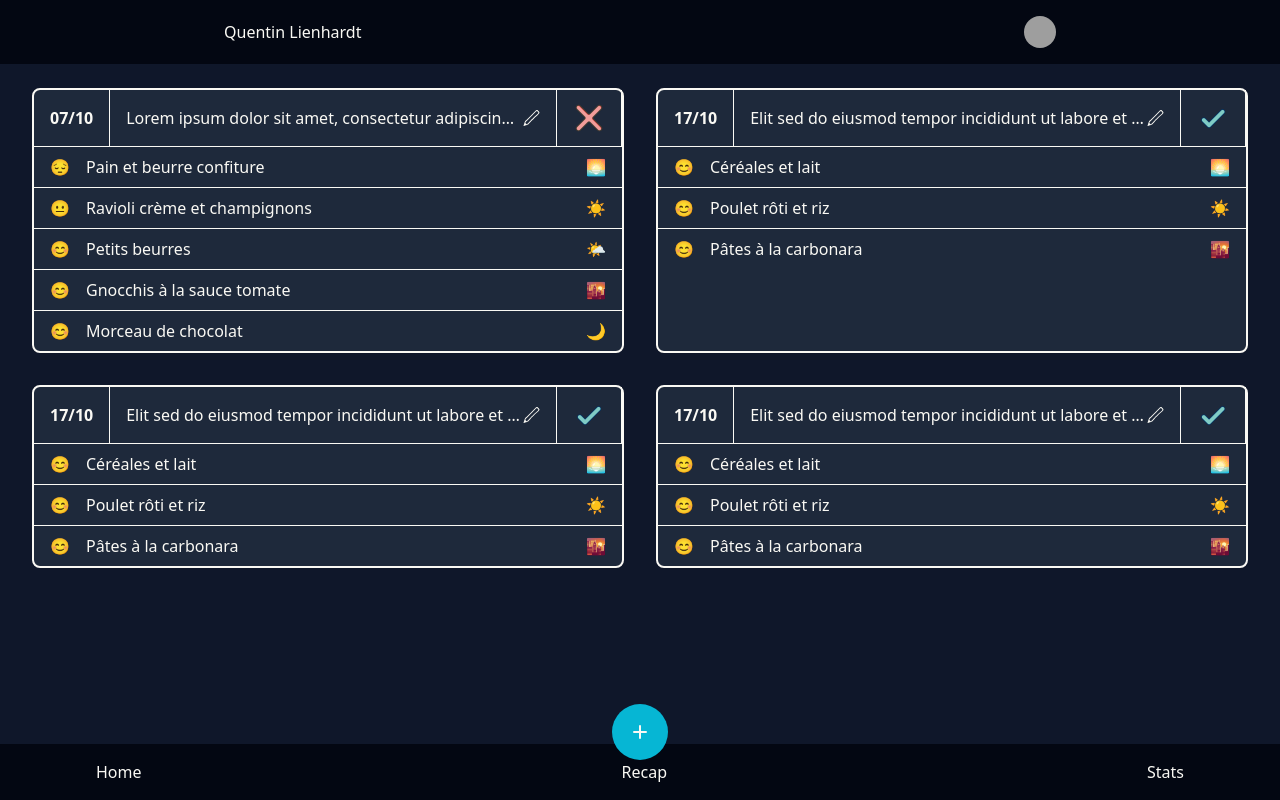
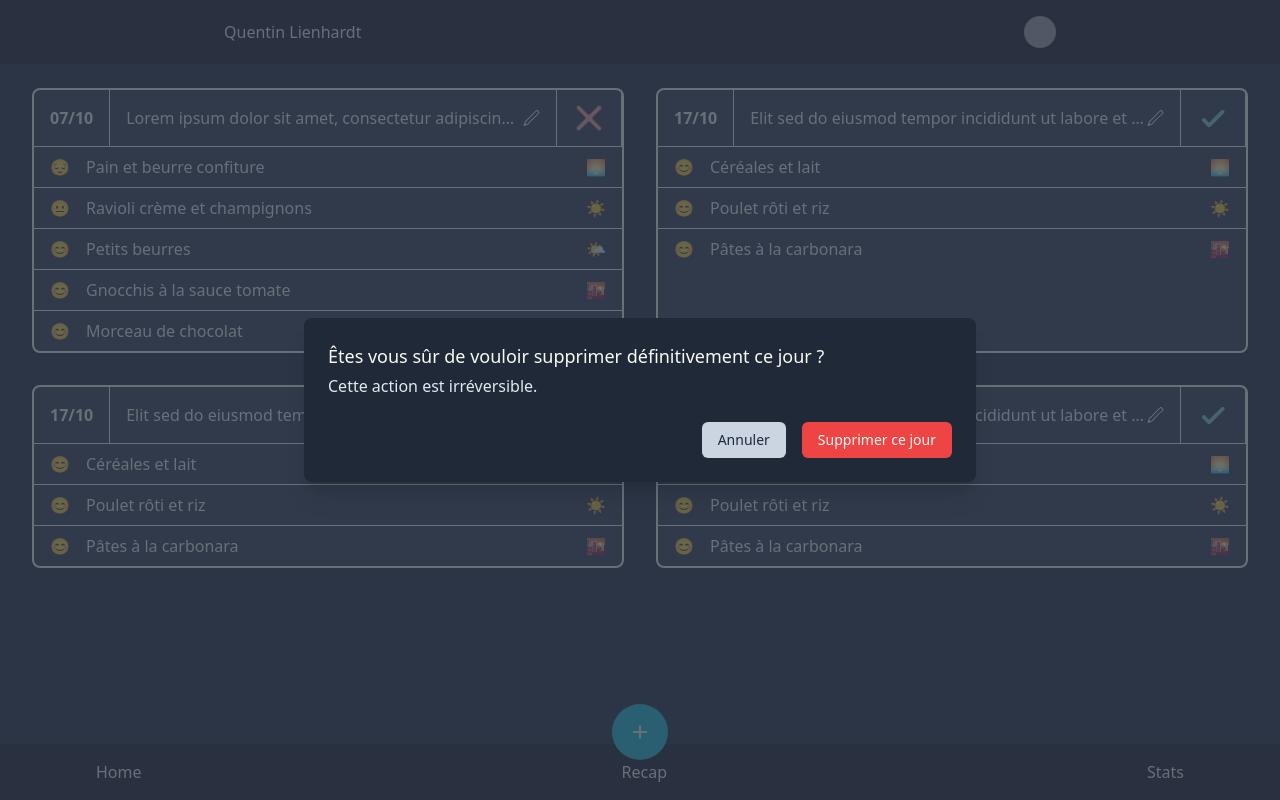
Before and after one commit to QuentiumYT/TransEat, a Vue app: page / in a window 1280 px wide. Both pictures are taken after a click on the element 589 px from the left and 118 px from the top of the page. Built offline with nearby package versions, Linux system fonts and the light colour scheme; grey boxes are pictures that could not be loaded.

Commit message:
Delete day with confirmation & reactive content

```diff
--- a/src/components/Card.vue
+++ b/src/components/Card.vue
@@ -1,14 +1,32 @@
 <script setup>
+import Modal from './Modal.vue'
 import { FEELING } from '@/utils/constants'
 import check from '@/assets/check.png'
 import cross from '@/assets/cross.png'
+
+import { ref } from 'vue'
 
 defineProps({
   content: Object,
 })
 
+const emit = defineEmits(['delete:day'])
+
 function isGoodDay(health) {
   return health.every((item) => item.feeling === FEELING.GOOD)
+}
+
+const confirmDayDeletion = ref(false)
+
+const deleteDay = (id) => {
+  // Emit an event to the parent component to delete the day
+  emit('delete:day', id)
+
+  closeDeleteModal()
+}
+
+const closeDeleteModal = () => {
+  confirmDayDeletion.value = false
 }
 </script>
 
@@ -29,7 +47,7 @@ function isGoodDay(health) {
         </div>
       </div>
       <div class="border-r border-white">
-        <div class="flex justify-center items-center h-full w-16 px-2">
+        <div @click="confirmDayDeletion = true" class="flex justify-center items-center h-full w-16 px-2">
           <img v-if="isGoodDay(content.health)" :src="check" alt="Good day" class="w-8 h-8" />
           <img v-else :src="cross" alt="Bad day" class="w-8 h-8" />
         </div>
@@ -50,4 +68,26 @@ function isGoodDay(health) {
       </div>
     </div>
   </div>
+
+  <Modal :show="confirmDayDeletion" @close="closeDeleteModal">
+    <div class="p-6">
+      <h2 class="text-lg font-medium text-white">
+        Êtes vous sûr de vouloir supprimer définitivement ce jour ?
+      </h2>
+
+      <p class="mt-1 text-slate-200">
+        Cette action est irréversible.
+      </p>
+
+      <div class="mt-6 flex justify-end">
+        <button @click="closeDeleteModal" type="button" class="px-4 py-2 text-sm text-slate-800 bg-slate-300 hover:bg-slate-400 rounded-md">
+          Annuler
+        </button>
+
+        <button @click="deleteDay(content.id)" type="submit" class="ml-4 px-4 py-2 text-sm text-white bg-red-500 hover:bg-red-700 rounded-md">
+          Supprimer ce jour
+        </button>
+      </div>
+    </div>
+  </Modal>
 </template>
--- a/src/components/DaysList.vue
+++ b/src/components/DaysList.vue
@@ -15,7 +15,7 @@ const initialDaysContent = {
   }],
 }
 
-let daysContent = [{
+let daysContent = ref([{
   id: Math.random().toString(10).substring(2, 15),
   date: new Date(new Date().setDate(new Date().getDate() - 10)).toLocaleDateString('en-GB', { day: 'numeric', month: 'numeric' }),
   note: 'Lorem ipsum dolor sit amet, consectetur adipiscing elit. Sed do eiusmod tempor incididunt ut labore et dolore magna aliqua.',
@@ -91,7 +91,7 @@ let daysContent = [{
     dish: 'Pâtes à la carbonara',
     time: TIME.EVENING,
   }],
-}]
+}])
 
 const timesRemaining = (health) => {
   const usedTimes = health.map((item) => item.time)
@@ -107,7 +107,7 @@ const addDay = () => {
   // Sort form.health by time
   form.value.health.sort((a, b) => Object.values(TIME).indexOf(a.time) - Object.values(TIME).indexOf(b.time))
 
-  daysContent.push({
+  daysContent.value.push({
     id: Math.random().toString(10).substring(2, 15),
     date: form.value.date,
     note: form.value.note,
@@ -127,6 +127,10 @@ const closeDayModal = () => {
   displayDayForm.value = false
 }
 
+const deleteDay = (id) => {
+  daysContent.value = daysContent.value.filter((day) => day.id !== id)
+}
+
 onMounted(() => {
   window.scrollTo(0, document.body.scrollHeight)
 })
@@ -135,7 +139,7 @@ onMounted(() => {
 <template>
   <main class="flex-1 relative h-full px-8 pt-6 pb-12 bg-slate-900">
     <div class="grid grid-cols-1 md:grid-cols-2 flex-wrap gap-8">
-      <Card v-for="day in daysContent" :key="day.id" :content="day" />
+      <Card v-for="day in daysContent" :key="day.id" :content="day" @delete:day="deleteDay" />
     </div>
 
     <div class="fixed z-20 left-1/2 transform -translate-x-1/2 bottom-10">
```
